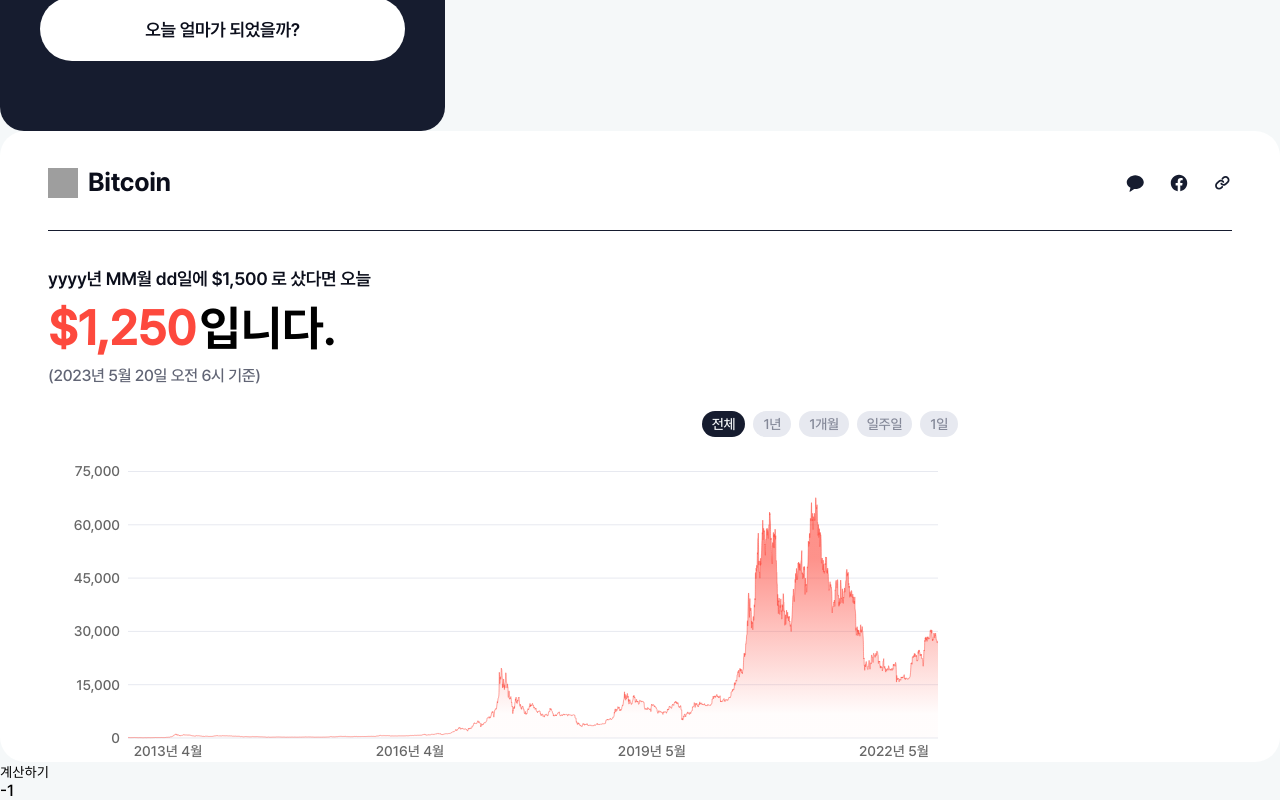
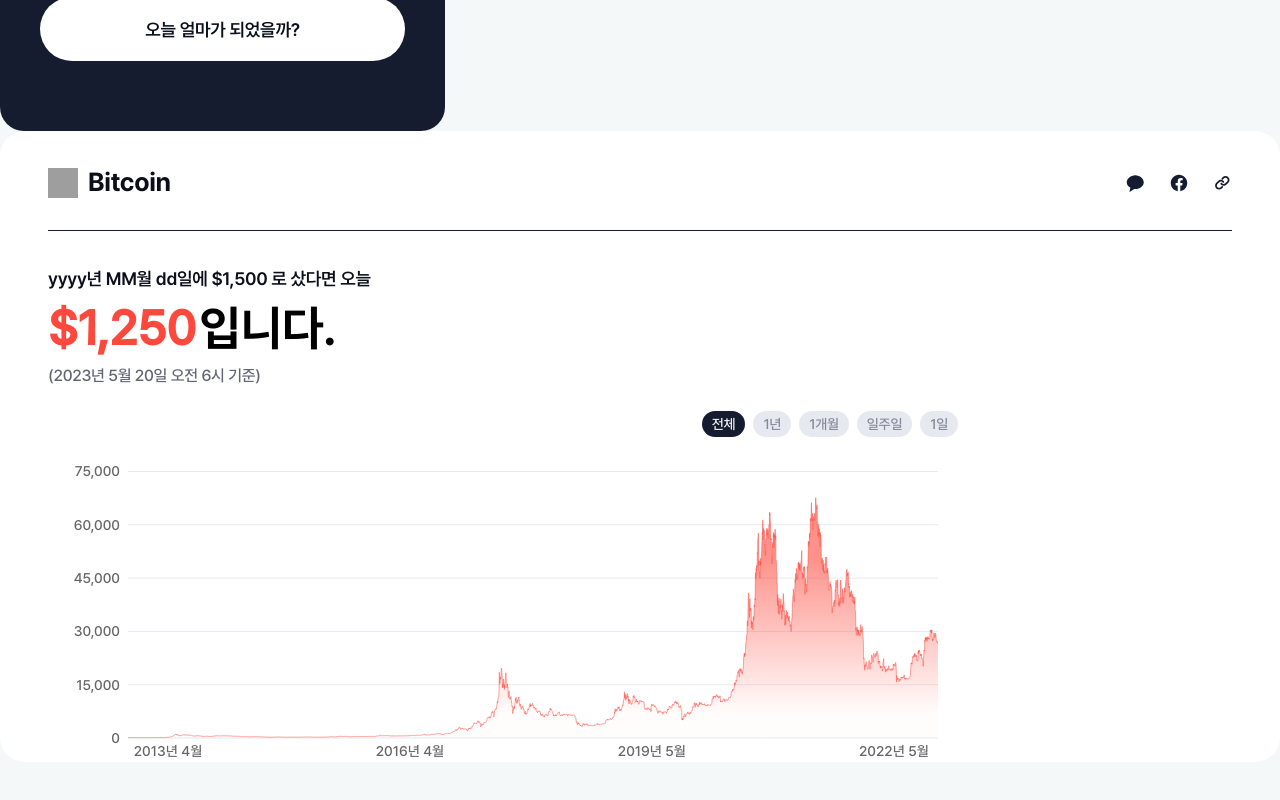
Before and after one commit to codeit-bootcamp-frontend/0-crypto-meter-technokings, a React (Vite) app: page / in a window 1280 px wide. Shown: the part 910-1710 px from the top of the page. Built offline with nearby package versions, Linux system fonts and the light colour scheme; grey boxes are pictures that could not be loaded.

Commit message:
:poop: App.jsx에 테스트용 코드 제거

```diff
--- a/src/App.jsx
+++ b/src/App.jsx
@@ -1,22 +1,16 @@
 import React from "react";
 
 import "./App.css";
-import useUserInputStore from "@/stores/userInputStore";
 import { Gnb } from "@components";
 import CoinChart from "@components/CoinChart/CoinChart";
 import InputBoard from "@components/InputBoard/InputBoard";
 
 const App = () => {
-  const { calculateMoney, calculatedMoney } = useUserInputStore();
   return (
     <>
       <Gnb />
       <InputBoard />
       <CoinChart />
-      <button onClick={calculateMoney} type="button">
-        계산하기
-      </button>
-      <div>{calculatedMoney}</div>
     </>
   );
 };
```
